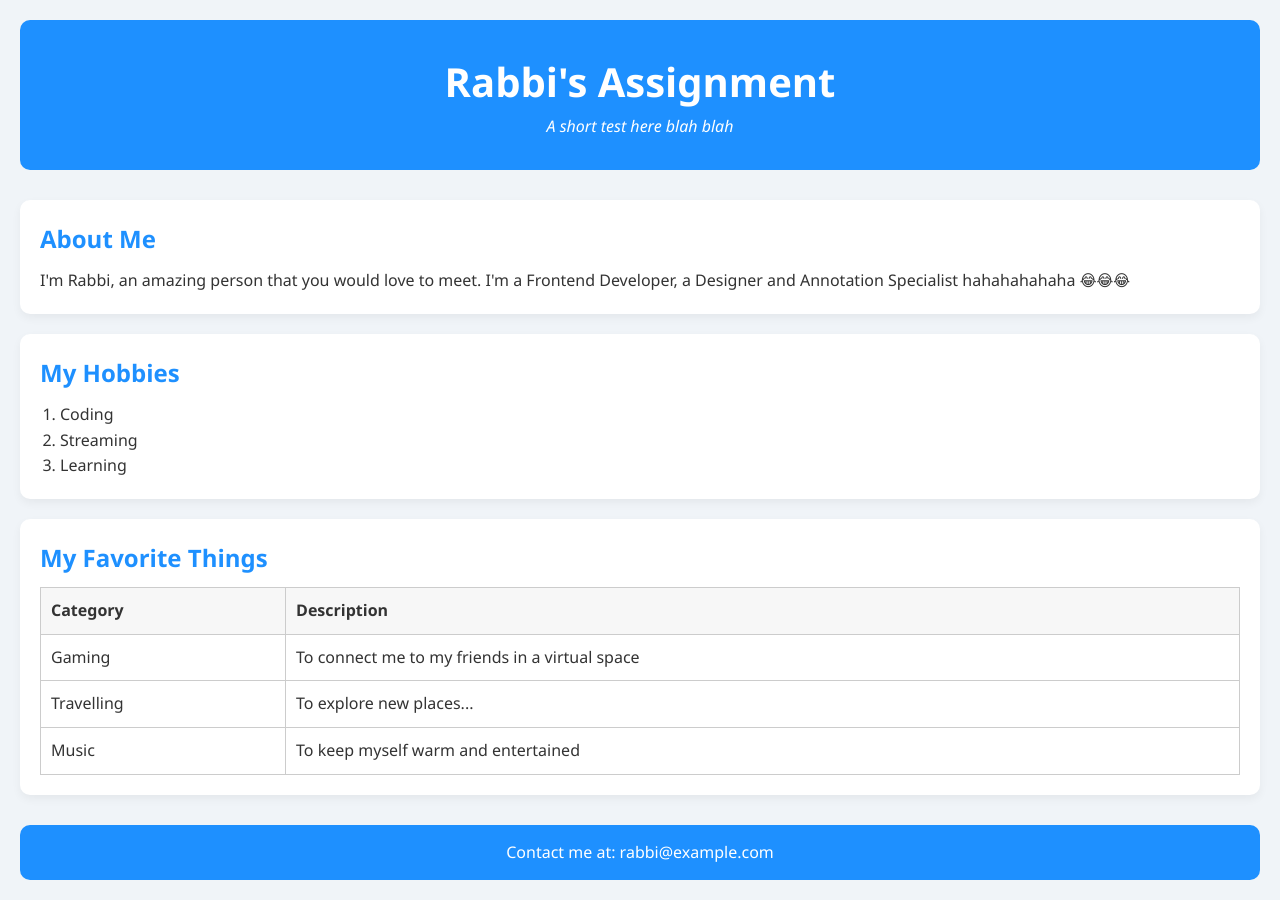
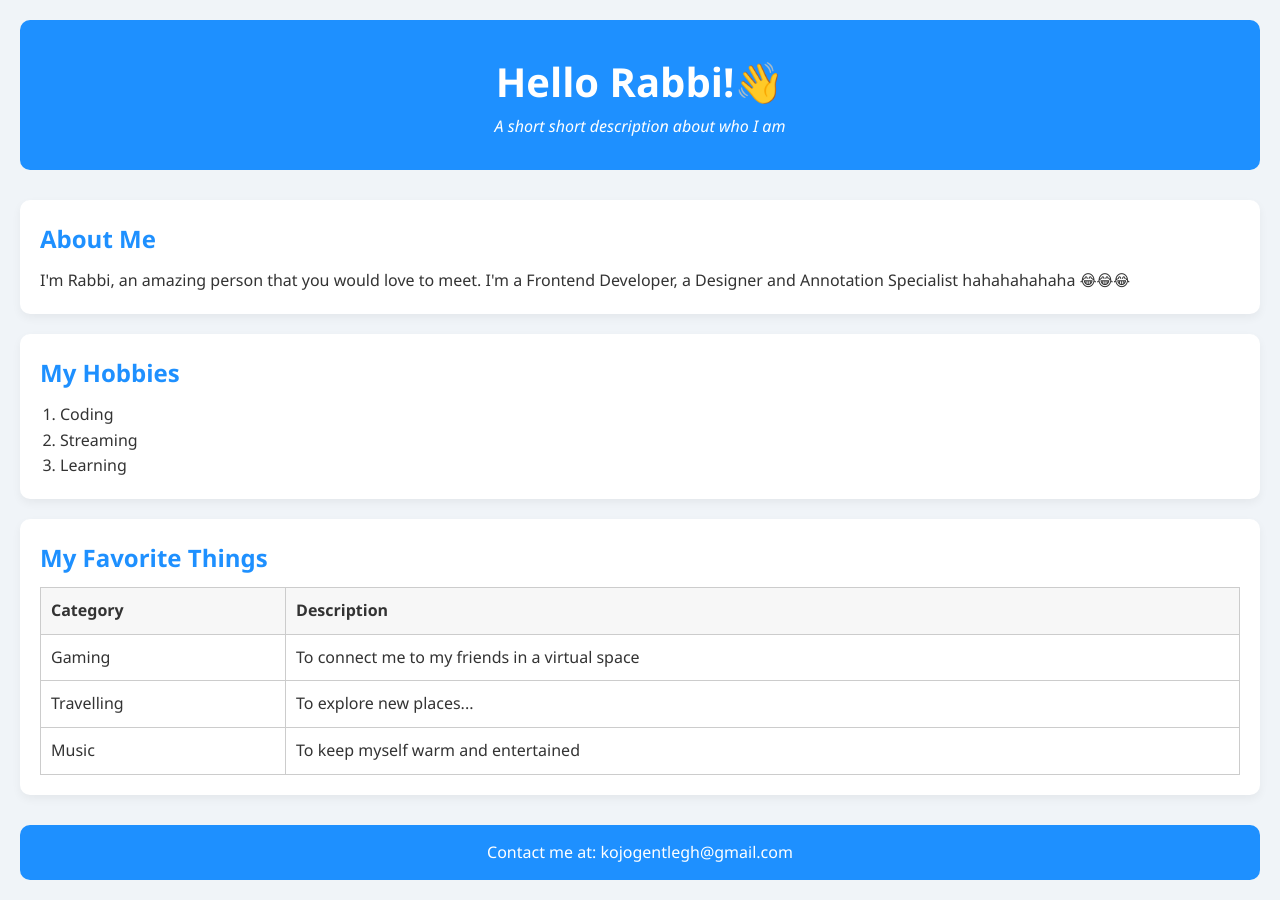
Before and after one commit to dumgyan/mini-aboutMe-project, a plain HTML site: page index.html in a window 1280 px wide. Drawn offline with Linux system fonts and the light colour scheme.

Commit message:
Updated index.html

```diff
--- a/index.html
+++ b/index.html
@@ -154,7 +154,7 @@
 <head>
   <meta charset="UTF-8">
   <meta name="viewport" content="width=device-width, initial-scale=1.0">
-  <title>QWERTY</title>
+  <title>About Me</title>
   <style>
     * {
       box-sizing: border-box;
@@ -251,8 +251,8 @@
 </head>
 <body>
   <header>
-    <h1>Rabbi's Assignment</h1>
-    <p>A short test here blah blah</p>
+    <h1>Hello Rabbi!👋</h1>
+    <p>A short short description about who I am</p>
   </header>
 
   <section>
@@ -296,7 +296,7 @@
   </section>
 
   <footer>
-    <p>Contact me at: rabbi@example.com</p>
+    <p>Contact me at: kojogentlegh@gmail.com</p>
   </footer>
 
 </body>
```
